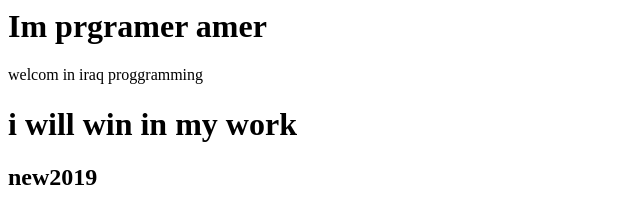
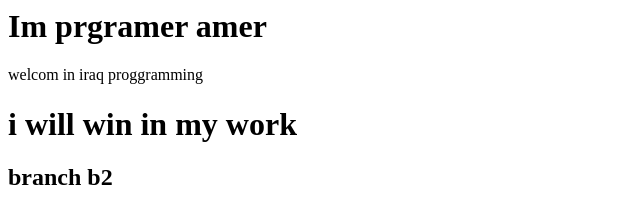
Before and after one commit to aamier9/new-projec, a plain HTML site: page newpage.html in a window 1280 px wide. Shown: the full height of the page, 0-640 px from the left. Drawn offline with Linux system fonts and the light colour scheme.

Commit message:
new branch

```diff
--- a/newpage.html
+++ b/newpage.html
@@ -4,6 +4,6 @@
 		<h1>Im prgramer amer </h1>
 		<span>welcom in iraq  proggramming </span>
 		<h1>i will win in my work </h1>
-		<h2>new2019</h2>
+		<h2>branch b2</h2>
 	</body>
 </head>
```
